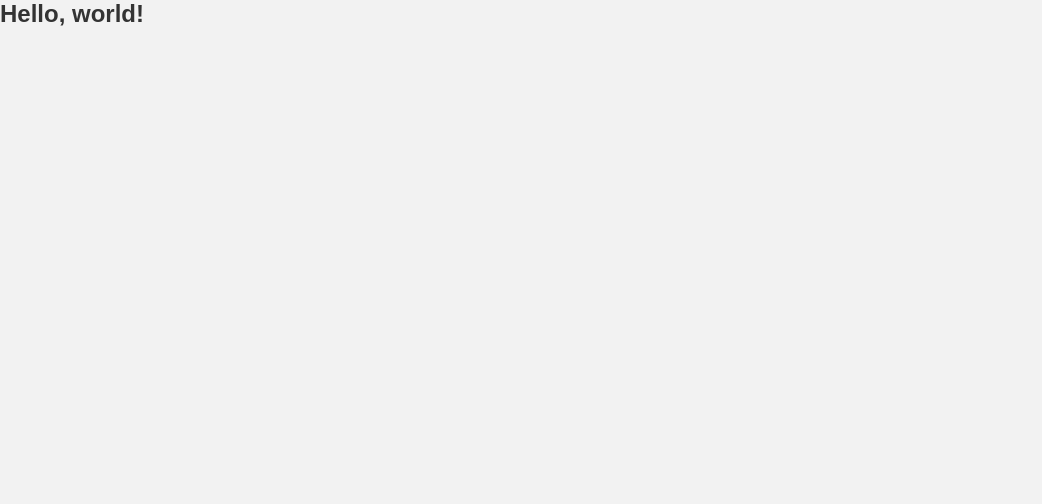
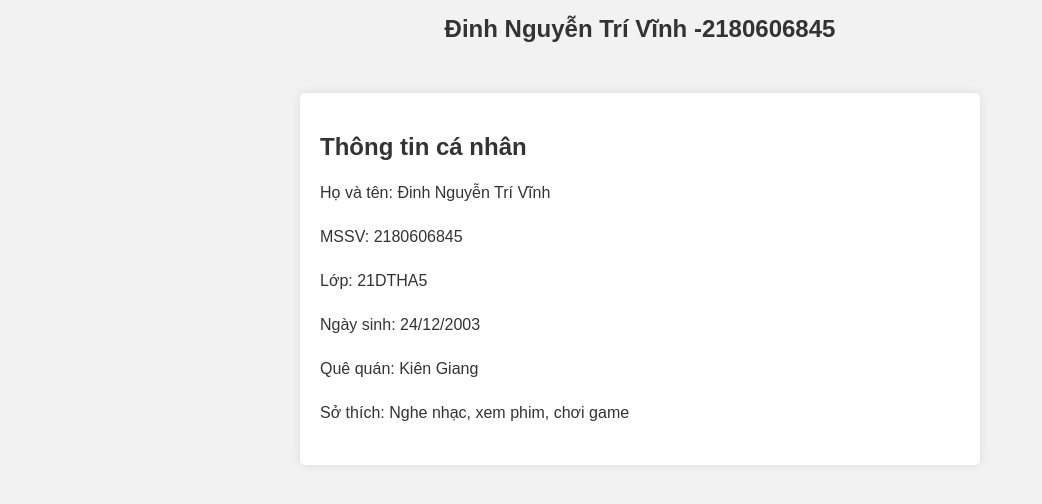
Before and after one commit to KenShin241203/DinhNguyenTriVinh.github.io, a plain HTML site: page index.html in a window 1280 px wide. Shown: the whole page, without its empty margins (0-1042 px from the left). Drawn offline with Linux system fonts and the light colour scheme.

Commit message:
update myinfo

```diff
--- a/index.html
+++ b/index.html
@@ -1,15 +1,24 @@
 <!DOCTYPE html>
-<html>
+<html lang="en">
 
 <head>
+    <meta charset="UTF-8">
+    <meta name="viewport" content="width=device-width, initial-scale=1.0">
+    <title>Document</title>
     <link rel="stylesheet" href="style.css">
-    <title>My Web Page</title>
-</head>
-<title>My Web Page</title>
 </head>
 
 <body>
-    <h1>Hello, world!</h1>
+    <h1 style="display: flex; justify-content: center; padding-top: 15px;">Đinh Nguyễn Trí Vĩnh -2180606845</h1>
+    <div class="myinfo">
+        <h2>Thông tin cá nhân</h2>
+        <p>Họ và tên: Đinh Nguyễn Trí Vĩnh</p>
+        <p>MSSV: 2180606845</p>
+        <p>Lớp: 21DTHA5</p>
+        <p>Ngày sinh: 24/12/2003</p>
+        <p>Quê quán: Kiên Giang</p>
+        <p>Sở thích: Nghe nhạc, xem phim, chơi game</p>
+    </div>
 </body>
 
 </html>
--- a/style.css
+++ b/style.css
@@ -15,6 +15,16 @@ body {
     color: #333;
 }
 
+.myinfo {
+    width: 50%;
+    margin: 0 auto;
+    padding: 20px;
+    background-color: #fff;
+    border-radius: 5px;
+    box-shadow: 0 0 10px rgba(0, 0, 0, 0.1);
+    margin-top: 50px;
+}
+
 h1 {
     font-size: 24px;
     font-weight: bold;
```
